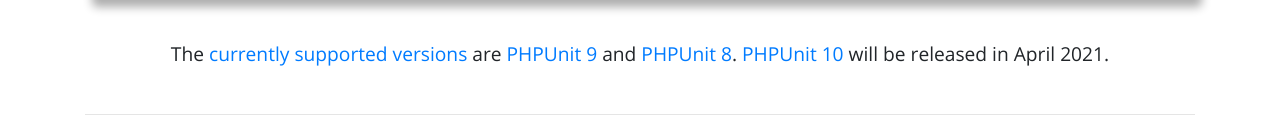
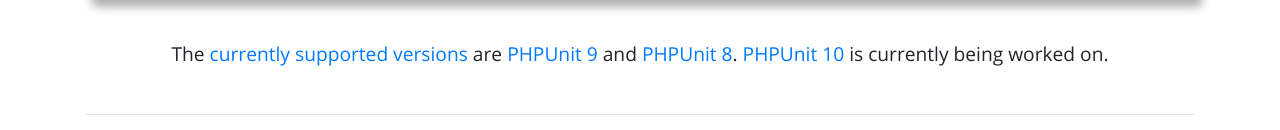
Before and after one commit to sebastianbergmann/phpunit-website, a plain HTML site: page public/index.html in a window 1280 px wide. Shown: the part 404-534 px from the top of the page. Drawn offline with Linux system fonts and the light colour scheme.

Commit message:
PHPUnit 10 will not be released on April 2, 2021

```diff
--- a/public/index.html
+++ b/public/index.html
@@ -45,7 +45,7 @@
    </div>
    <div class="row">
     <div class="col-md-12 text-center">
-     <p>The <a href="supported-versions.html">currently supported versions</a> are <a href="announcements/phpunit-9.html">PHPUnit 9</a> and <a href="announcements/phpunit-8.html">PHPUnit 8</a>. <a href="https://github.com/sebastianbergmann/phpunit/milestone/35">PHPUnit 10</a> will be released in April 2021.</p>
+     <p>The <a href="supported-versions.html">currently supported versions</a> are <a href="announcements/phpunit-9.html">PHPUnit 9</a> and <a href="announcements/phpunit-8.html">PHPUnit 8</a>. <a href="https://github.com/sebastianbergmann/phpunit/milestone/35">PHPUnit 10</a> is currently being worked on.</p>
     </div>
    </div>
    <hr>
```
